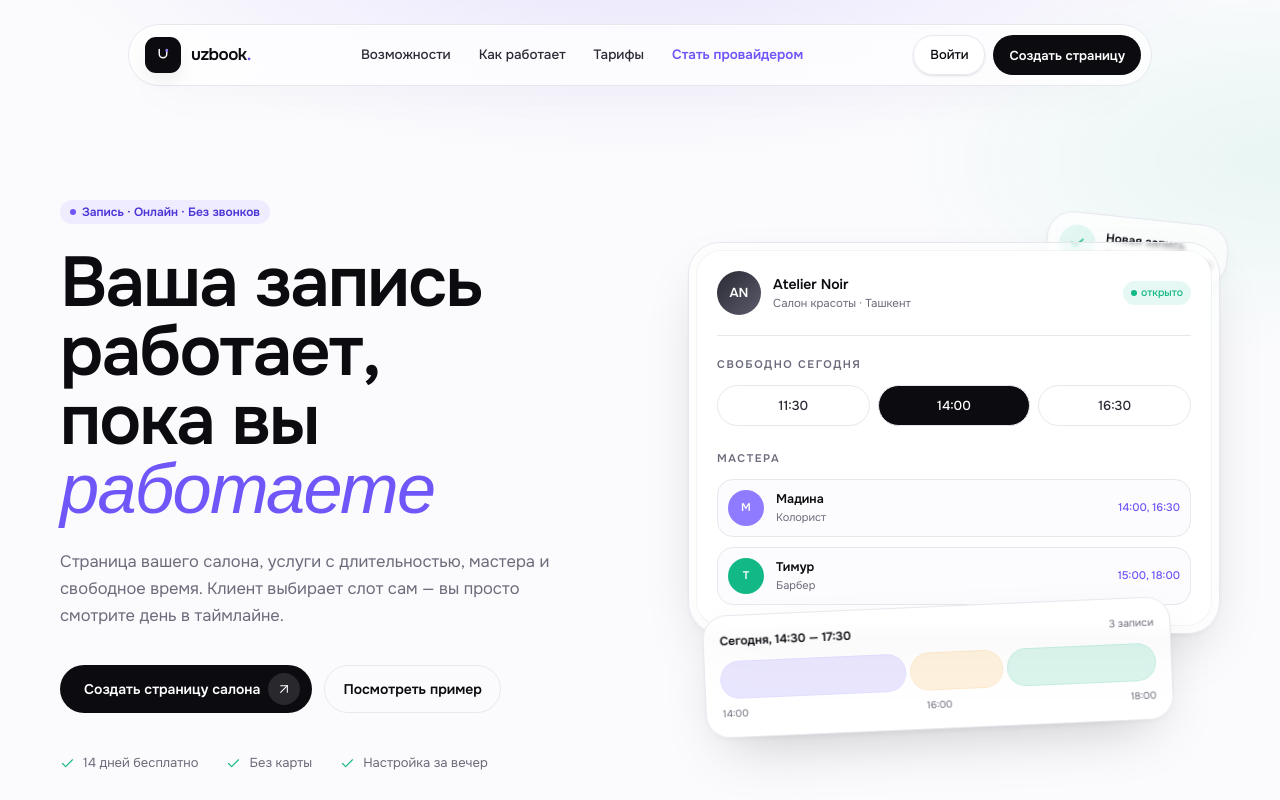
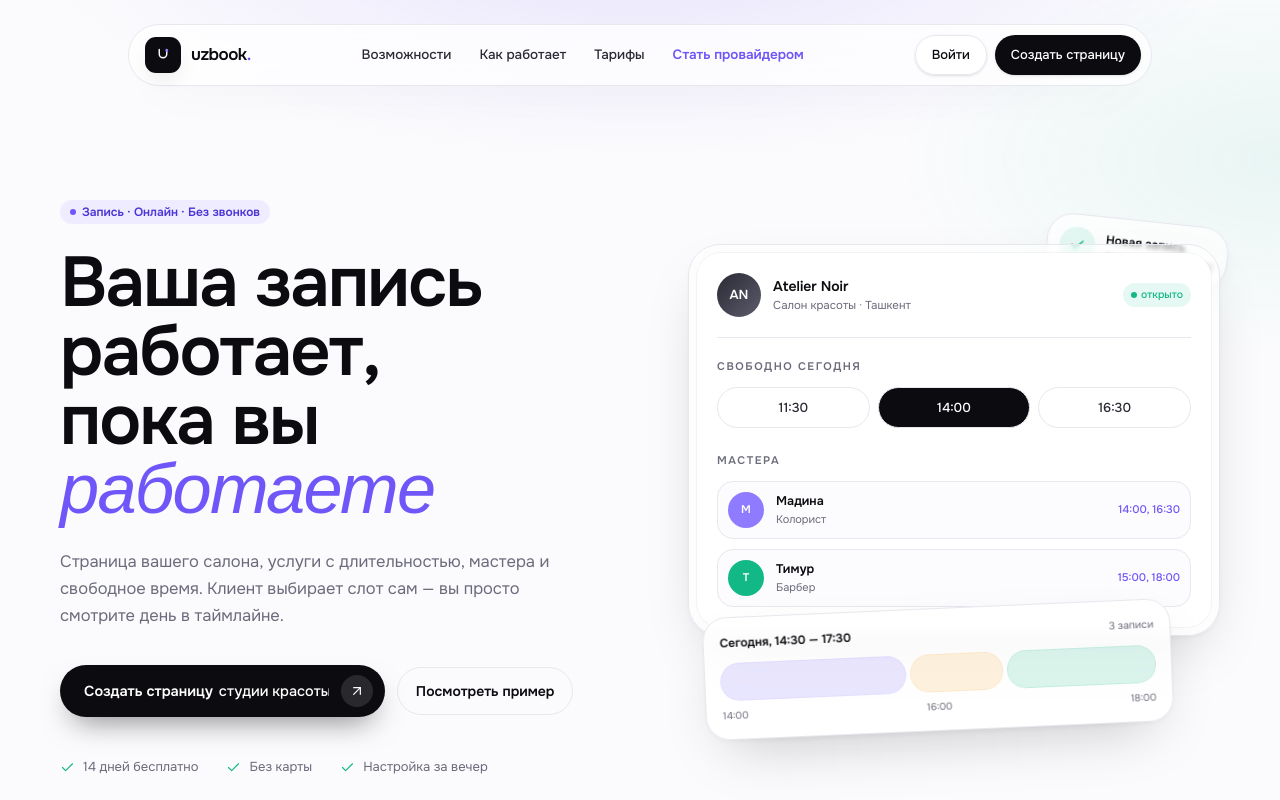
Before and after one commit to u2kdev/uzbook, a Next.js app: page / in a window 1280 px wide. Shown: the top 800 px of the page. Built offline with nearby package versions, Linux system fonts and the light colour scheme; no server answers; the database is empty.

Commit message:
feat(ui): add animated dynamic create page buttons with framer-motion micro-interactions

```diff
--- a/src/app/page.tsx
+++ b/src/app/page.tsx
@@ -15,6 +15,7 @@ import {
 import { Logo } from "@/components/logo";
 import { Reveal } from "@/components/reveal";
 import { TrustedLogosCarousel } from "@/components/trusted-logos-carousel";
+import { AnimatedCreateButton } from "@/components/ui/animated-create-button";
 import { getTrustedLogos } from "@/server/actions/logos";
 import { PLANS, formatMoney } from "@/lib/plans";
 
@@ -83,10 +84,7 @@ export default async function HomePage() {
             >
               Войти
             </Link>
-            <Link href="/register" className="btn btn-primary h-9 px-3.5 text-[13px] sm:h-10 sm:px-4">
-              <span className="hidden sm:inline">Создать страницу</span>
-              <span className="sm:hidden">Создать</span>
-            </Link>
+            <AnimatedCreateButton variant="header" href="/register" />
           </div>
         </div>
       </header>
@@ -114,12 +112,7 @@ export default async function HomePage() {
               </p>
 
               <div className="mt-9 flex flex-wrap items-center gap-3">
-                <Link href="/register" className="btn btn-primary group h-12 px-3 pl-6">
-                  Создать страницу салона
-                  <span className="grid size-8 place-items-center rounded-full bg-white/12 transition-transform duration-500 ease-[cubic-bezier(0.32,0.72,0,1)] group-hover:translate-x-1 group-hover:-translate-y-px">
-                    <ArrowUpRight size={16} strokeWidth={1.6} />
-                  </span>
-                </Link>
+                <AnimatedCreateButton variant="hero" href="/register" />
                 <Link href="/atelier-noir" className="btn btn-ghost h-12">
                   Посмотреть пример
                 </Link>
@@ -490,12 +483,7 @@ export default async function HomePage() {
                   приходят сами.
                 </p>
                 <div className="mt-9 flex flex-wrap justify-center gap-3">
-                  <Link href="/register" className="btn group h-12 bg-white px-3 pl-6 text-ink">
-                    Создать страницу
-                    <span className="grid size-8 place-items-center rounded-full bg-ink/8 transition-transform duration-500 ease-[cubic-bezier(0.32,0.72,0,1)] group-hover:translate-x-1 group-hover:-translate-y-px">
-                      <ArrowUpRight size={16} strokeWidth={1.6} />
-                    </span>
-                  </Link>
+                  <AnimatedCreateButton variant="cta" href="/register" />
                   <Link href="/atelier-noir" className="btn btn-ghost h-12 border-white/20 text-white hover:bg-white/10">
                     Пример страницы
                   </Link>
--- /dev/null
+++ b/src/components/ui/animated-create-button.tsx
@@ -0,0 +1,132 @@
+"use client";
+
+import React, { useEffect, useState } from "react";
+import Link from "next/link";
+import { ArrowUpRight, Sparkles } from "lucide-react";
+import { AnimatePresence, motion } from "framer-motion";
+
+const CATEGORIES = [
+  "салона",
+  "барбершопа",
+  "студии красоты",
+  "мастера",
+  "стоматологии",
+  "клиники",
+];
+
+interface AnimatedCreateButtonProps {
+  variant?: "hero" | "header" | "cta" | "pricing";
+  href?: string;
+  className?: string;
+  label?: string;
+}
+
+export function AnimatedCreateButton({
+  variant = "hero",
+  href = "/register",
+  className = "",
+  label,
+}: AnimatedCreateButtonProps) {
+  const [catIndex, setCatIndex] = useState(0);
+
+  useEffect(() => {
+    if (variant !== "hero") return;
+    const interval = setInterval(() => {
+      setCatIndex((prev) => (prev + 1) % CATEGORIES.length);
+    }, 2400);
+    return () => clearInterval(interval);
+  }, [variant]);
+
+  if (variant === "header") {
+    return (
+      <Link href={href} className="group relative inline-block">
+        <div className="absolute -inset-0.5 rounded-full bg-gradient-to-r from-brand/60 to-accent/60 opacity-0 blur-xs transition duration-300 group-hover:opacity-100" />
+        <motion.div
+          whileHover={{ scale: 1.02 }}
+          whileTap={{ scale: 0.98 }}
+          transition={{ type: "spring", stiffness: 400, damping: 25 }}
+          className={`relative inline-flex h-9 items-center justify-center overflow-hidden rounded-full bg-ink px-3.5 text-[13px] font-medium text-white shadow-sm transition-all duration-300 hover:bg-[#1d1d27] hover:shadow-[0_8px_20px_-8px_rgba(11,11,16,0.6)] sm:h-10 sm:px-4 ${className}`.trim()}
+        >
+          <div className="absolute inset-0 -translate-x-full bg-gradient-to-r from-transparent via-white/20 to-transparent transition-transform duration-700 ease-out group-hover:translate-x-full" />
+          <span className="hidden sm:inline">Создать страницу</span>
+          <span className="sm:hidden">Создать</span>
+        </motion.div>
+      </Link>
+    );
+  }
+
+  if (variant === "cta") {
+    return (
+      <Link href={href} className="group relative inline-block">
+        <div className="absolute -inset-1 rounded-full bg-gradient-to-r from-white/40 via-white/80 to-white/40 opacity-0 blur-md transition duration-500 group-hover:opacity-75" />
+        <motion.div
+          whileHover={{ scale: 1.025 }}
+          whileTap={{ scale: 0.98 }}
+          transition={{ type: "spring", stiffness: 350, damping: 22 }}
+          className={`relative inline-flex h-12 items-center gap-3 overflow-hidden rounded-full bg-white px-3 pl-6 text-[14px] font-semibold text-ink shadow-[0_12px_32px_-10px_rgba(0,0,0,0.35)] transition-all duration-300 ${className}`.trim()}
+        >
+          <div className="absolute inset-0 -translate-x-full bg-gradient-to-r from-transparent via-ink/10 to-transparent transition-transform duration-700 ease-out group-hover:translate-x-full" />
+          <span>{label || "Создать страницу"}</span>
+          <span className="grid size-8 place-items-center rounded-full bg-ink/8 text-ink transition-transform duration-300 ease-[cubic-bezier(0.32,0.72,0,1)] group-hover:translate-x-1 group-hover:-translate-y-0.5 group-hover:bg-ink group-hover:text-white">
+            <ArrowUpRight size={16} strokeWidth={1.8} />
+          </span>
+        </motion.div>
+      </Link>
+    );
+  }
+
+  // Default: "hero" variant
+  return (
+    <Link href={href} className="group relative inline-block">
+      {/* Ambient background glow */}
+      <div className="absolute -inset-1 rounded-full bg-gradient-to-r from-brand via-accent to-brand opacity-0 blur-md transition duration-500 group-hover:opacity-70" />
+
+      <motion.div
+        whileHover={{ scale: 1.025 }}
+        whileTap={{ scale: 0.98 }}
+        transition={{ type: "spring", stiffness: 350, damping: 22 }}
+        className={`relative inline-flex h-12 items-center gap-3 overflow-hidden rounded-full bg-ink px-3 pl-6 text-[14px] font-semibold text-white shadow-[0_14px_30px_-12px_rgba(11,11,16,0.55)] transition-all duration-300 hover:bg-[#1d1d27] sm:h-13 sm:text-[14.5px] ${className}`.trim()}
+      >
+        {/* Shimmer light beam effect */}
+        <div className="absolute inset-0 -translate-x-full bg-gradient-to-r from-transparent via-white/18 to-transparent transition-transform duration-1000 ease-out group-hover:translate-x-full" />
+
+        <div className="flex items-center gap-1.5 whitespace-nowrap">
+          <span>Создать страницу</span>
+          <span className="relative inline-flex h-6 min-w-[95px] items-center overflow-hidden sm:min-w-[110px]">
+            <AnimatePresence mode="wait">
+              <motion.span
+                key={catIndex}
+                initial={{ y: "40%", opacity: 0, filter: "blur(4px)" }}
+                animate={{
+                  y: "0%",
+                  opacity: 1,
+                  filter: "blur(0px)",
+                  transition: {
+                    type: "spring",
+                    stiffness: 320,
+                    damping: 22,
+                    mass: 0.8,
+                  },
+                }}
+                exit={{
+                  y: "-40%",
+                  opacity: 0,
+                  filter: "blur(4px)",
+                  transition: { duration: 0.2, ease: "easeIn" },
+                }}
+                className="absolute left-0 text-brand-light font-medium"
+              >
+                {CATEGORIES[catIndex]}
+              </motion.span>
+            </AnimatePresence>
+          </span>
+        </div>
+
+        {/* Circular icon action badge with spring translation */}
+        <span className="grid size-8 shrink-0 place-items-center rounded-full bg-white/12 text-white transition-all duration-300 ease-[cubic-bezier(0.32,0.72,0,1)] group-hover:translate-x-1 group-hover:-translate-y-0.5 group-hover:bg-white group-hover:text-ink">
+          <ArrowUpRight size={16} strokeWidth={1.8} />
+        </span>
+      </motion.div>
+    </Link>
+  );
+}
```
